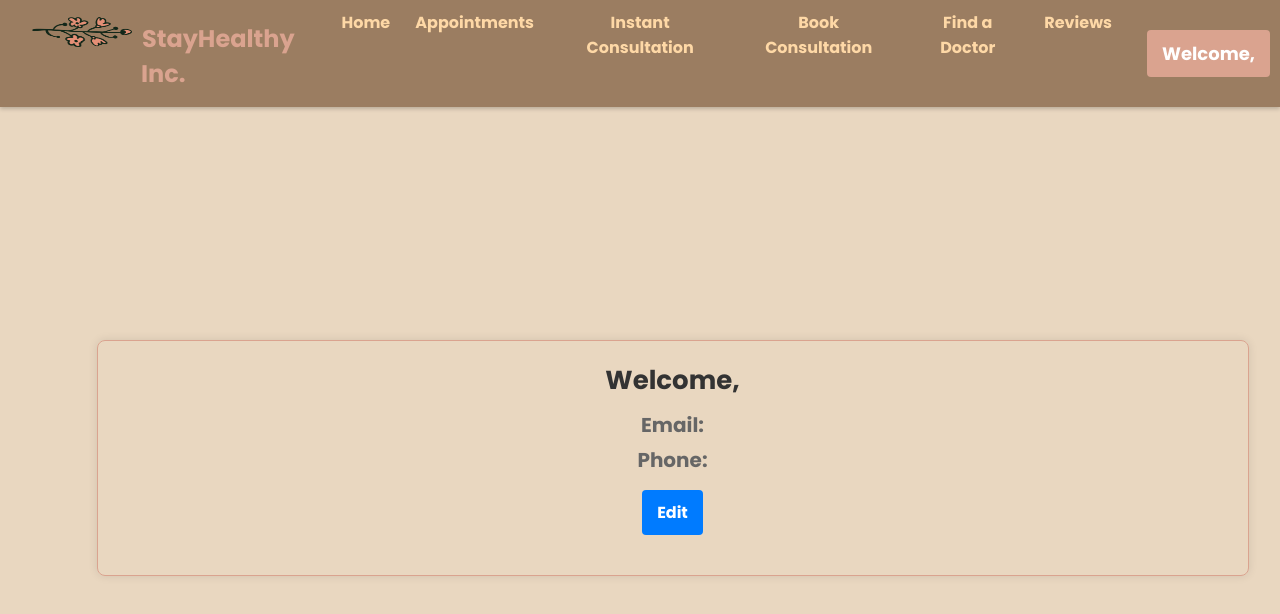
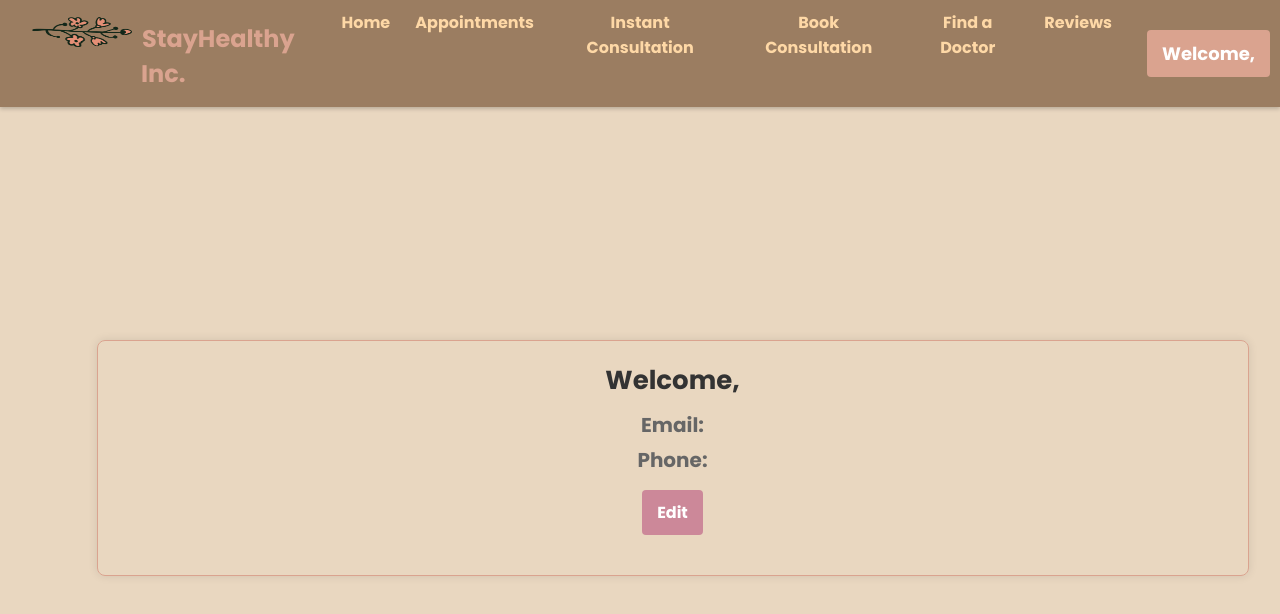
Before and after one commit to Whitneyyx00/med_app, a React (Create React App) app: page /profile in a window 1280 px wide. Shown: the top 614 px of the page. Built offline with nearby package versions, Linux system fonts and the light colour scheme; no server answers; sample sign-in values are in the browser's storage.

Commit message:
Styled profile

```diff
--- a/src/Components/ProfileForm/ProfileForm.css
+++ b/src/Components/ProfileForm/ProfileForm.css
@@ -102,3 +102,11 @@
 .profile-container button:hover {
     background-color: #0056b3;
 }
+
+.edit-button {
+    background-color: #CC8899 !important;
+}
+
+.edit-button:hover {
+    background-color: #C08081 !important;
+}
--- a/src/Components/ProfileForm/ProfileForm.js
+++ b/src/Components/ProfileForm/ProfileForm.js
@@ -139,7 +139,7 @@ const ProfileForm = () => {
                     <h1>Welcome, {userDetails.name}</h1>
                     <p><b>Email:</b> {userDetails.email}</p>
                     <p><b>Phone:</b> {userDetails.phone}</p>
-                    <button onClick={handleEdit}>Edit</button>
+                    <button onClick={handleEdit} className='edit-button'>Edit</button>
                 </div>
             )}
         </div>
```
